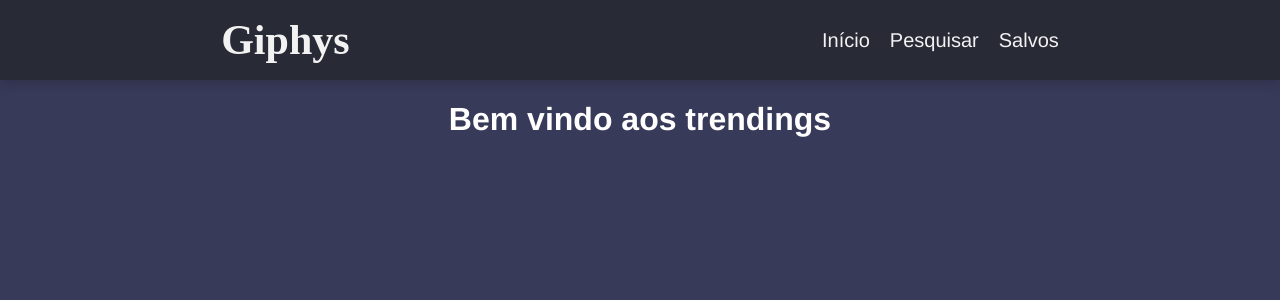
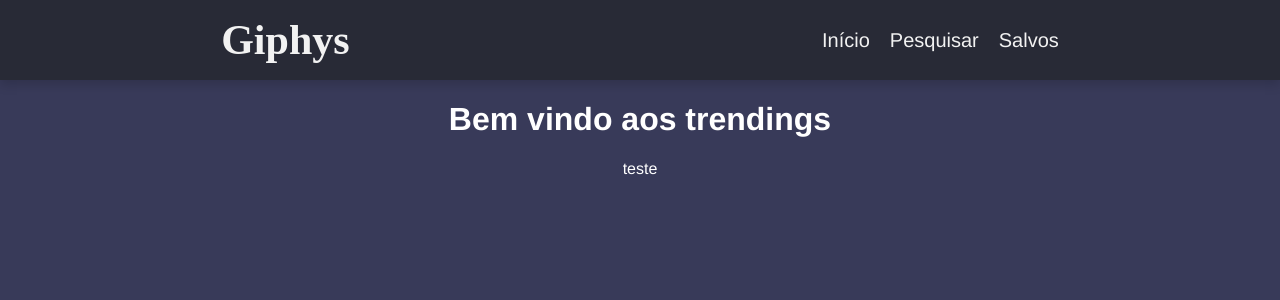
Before and after one commit to DeiversonTI/appgiphys, a Vue app: page / in a window 1280 px wide. Shown: the top 300 px of the page. Built offline with nearby package versions, Linux system fonts and the light colour scheme.

Commit message:
Introdução ao card

```diff
--- /dev/null
+++ b/src/components/Cards/CardGiphy.vue
@@ -0,0 +1,17 @@
+<template>
+  <section>
+    <p>teste</p>
+  </section>
+</template>
+
+<script>
+export default {
+  name: "CardGiphy",
+};
+</script>
+
+<style scoped>
+section {
+  color: white;
+}
+</style>
--- a/src/components/pages/PageHome/PageHome.vue
+++ b/src/components/pages/PageHome/PageHome.vue
@@ -1,10 +1,25 @@
 <template>
   <main id="home-page">
     <h1>Bem vindo aos trendings</h1>
-    <h3></h3>
+    <section id="Cards">
+      <CardGiphy />
+    </section>
   </main>
 </template>
 
+<script>
+  import CardGiphy from '@/components/Cards/CardGiphy';
+
+  export default {
+    components: {
+      CardGiphy,
+    },
+  }
+</script>
+
 <style>
-
+    main#home-Page #cards{
+      display: grid;
+      grid-template-columns: auto auto auto;
+    }
 </style>
--- a/src/components/pages/PageSearch/PageSearch.vue
+++ b/src/components/pages/PageSearch/PageSearch.vue
@@ -9,7 +9,6 @@
 import actions from '../../../store/actions';
 
 export default ({
-  el: 'search-page',
   methods: {
     teste(){
       actions.getTrending();
```
